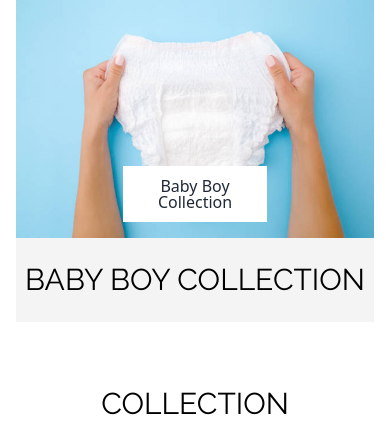
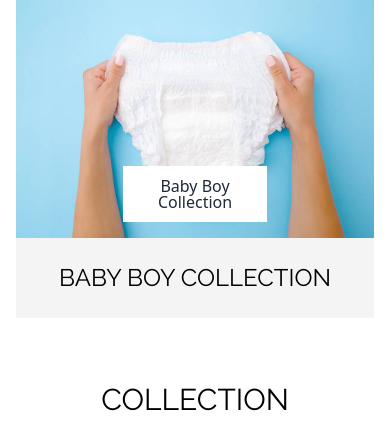
Before and after one commit to ShafaiJMI/totsworld, a Django app: page /catalogue/ in a window 390 px wide. Shown: the part 2551-2981 px from the top of the page. Run offline with Django 5.2, Linux system fonts and the light colour scheme; data comes from the database, SQL or seed files in the repository; some libraries are stand-ins or nearby versions.

Commit message:
chnaged  font in catalo

```diff
--- a/backend/templates/catalogue.html
+++ b/backend/templates/catalogue.html
@@ -142,7 +142,7 @@
                       <div class="bg-zinc-100 flex flex-col space-y-4 md:space-y-8 py-4 md:mt-0">
                         <div class="justify-center items-center m-2">
                           <div class="justify-center items-center mx-auto my-auto">
-                            <h4 class="text-center text-3xl font-raleway uppercase md:text-9xl">{{item.title}}</h4>
+                            <h4 class="text-center text-2xl font-raleway uppercase md:text-9xl">{{item.title}}</h4>
                             <p class="text-center font-raleway text-lg">
                               {{item.description}}
                             </p>
```
